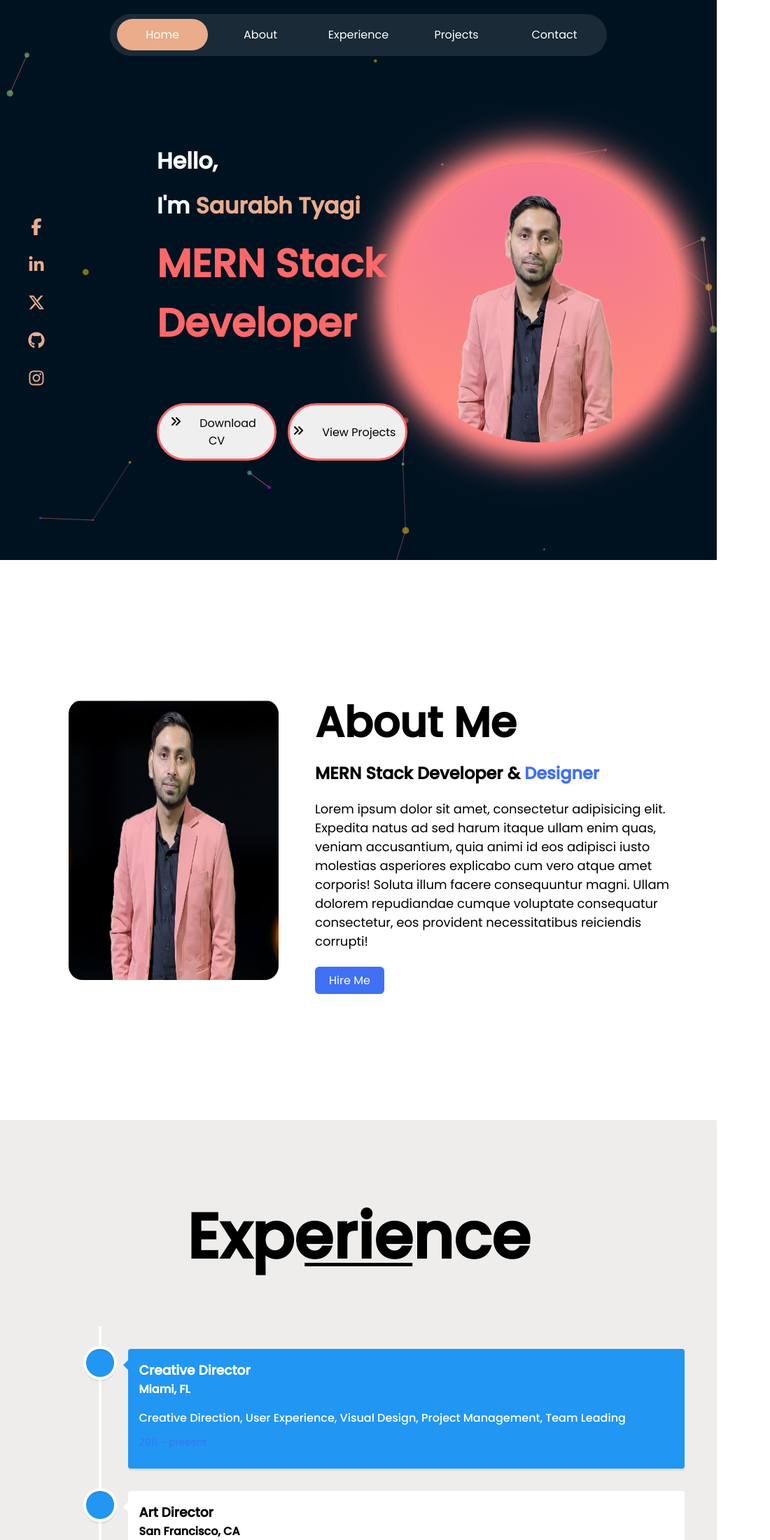
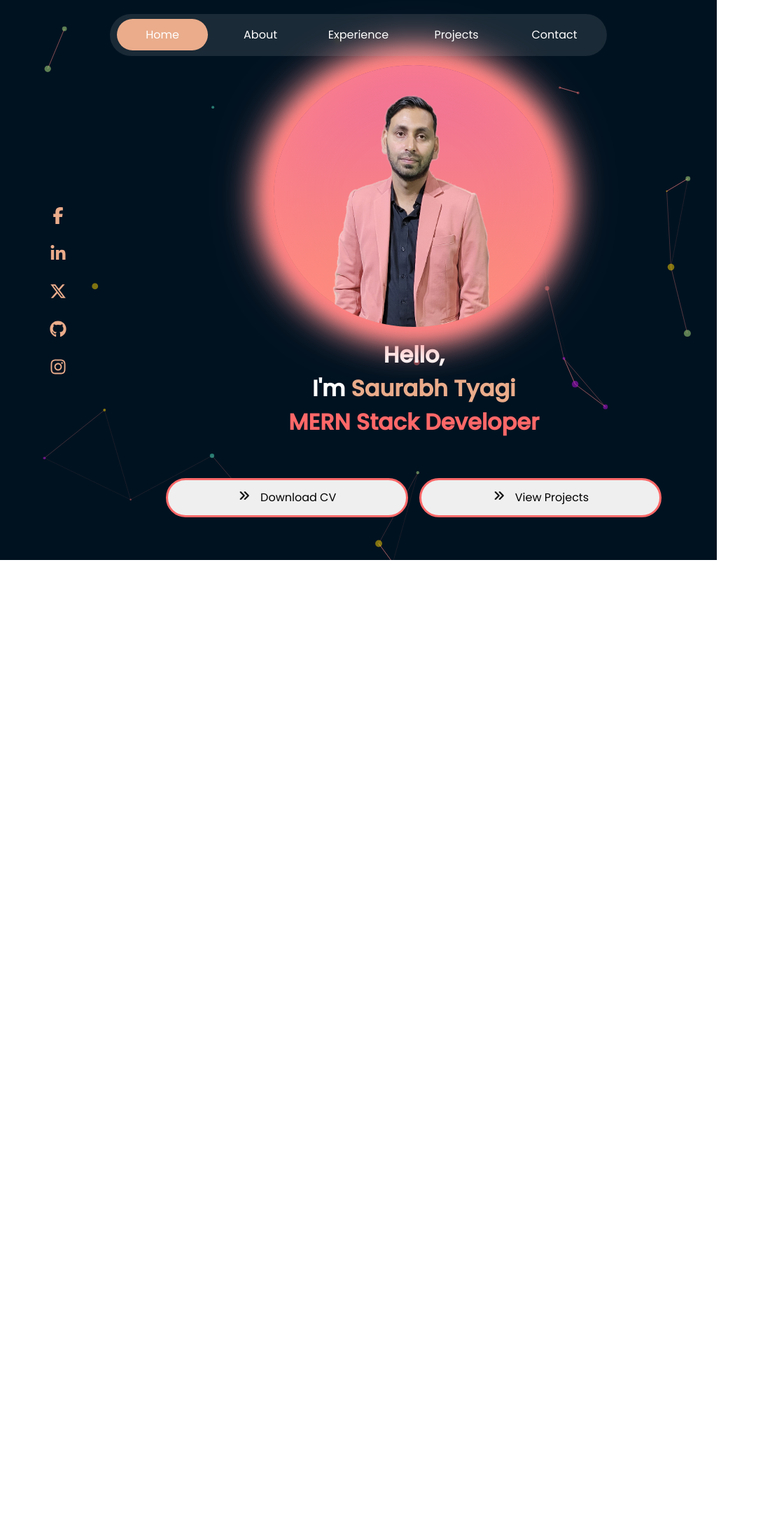
Before and after one commit to SAURABHTY01/personal-portfolio, a React (Create React App) app: page / in a window 1024 px wide. Shown: the top 2200 px of the page at 70% size, 1100 px wide, since content can reach past the window. After the commit the page ends 800 px from the top, so only its background shows below. Built offline with nearby package versions, Linux system fonts and the light colour scheme.

Commit message:
initial commit

```diff
--- a/src/index.css
+++ b/src/index.css
@@ -5,6 +5,10 @@
   padding: 0;
   box-sizing: border-box;
   font-family: "Poppins", sans-serif;
+}
+
+html,body{
+  overflow-x: hidden;
 }
 
 /* body {
--- a/src/pages/About.js
+++ b/src/pages/About.js
@@ -6,7 +6,7 @@ const About = () => {
     <div class="section about">
       <img src={Image} alt="" className="pic" />
       <div class="text">
-        <h2>About Me</h2>
+        <h2 className="section-title">About Me</h2>
         <h5>
           MERN Stack Developer & <span>Designer</span>
         </h5>
--- a/src/pages/Home.js
+++ b/src/pages/Home.js
@@ -1,7 +1,15 @@
 import React, { useState } from "react";
 import ProfilePic from "../assets/profile-pic.png";
 import ParticlesBackground from "../components/ParticlesBackground";
-import { FaAnglesRight, FaAnglesDown, FaFacebookF, FaLinkedinIn, FaInstagram, FaXTwitter, FaGithub } from "react-icons/fa6";
+import {
+  FaAnglesRight,
+  FaAnglesDown,
+  FaFacebookF,
+  FaLinkedinIn,
+  FaInstagram,
+  FaXTwitter,
+  FaGithub,
+} from "react-icons/fa6";
 
 const Home = () => {
   const [isHover, setIsHover] = useState(false);
@@ -10,13 +18,14 @@ const Home = () => {
       <ParticlesBackground />
       <div className="home-content">
         <div className="social-icons">
-          <FaFacebookF className="fa-brands"/>
-          <FaLinkedinIn className="fa-brands"/>
-          <FaXTwitter className="fa-brands"/>
-          <FaGithub className="fa-brands"/>
-          <FaInstagram className="fa-brands"/>
+          <FaFacebookF className="fa-brands" />
+          <FaLinkedinIn className="fa-brands" />
+          <FaXTwitter className="fa-brands" />
+          <FaGithub className="fa-brands" />
+          <FaInstagram className="fa-brands" />
         </div>
         <div className="content">
+          <div className="profile-content">
             <h2>Hello,</h2>
             <h2>
               I'm <span>Saurabh Tyagi</span>
@@ -27,18 +36,22 @@ const Home = () => {
                 onMouseEnter={() => setIsHover("true")}
                 onMouseLeave={() => setIsHover(false)}
               >
-              {isHover ? <FaAnglesDown  className="anim-updown"/> : <FaAnglesRight className="anim-leftRight"/>}
+                {isHover ? (
+                  <FaAnglesDown className="anim-updown" />
+                ) : (
+                  <FaAnglesRight className="anim-leftRight" />
+                )}
                 Download CV
               </button>
               <button>
-            <FaAnglesRight className="anim-leftRight"/>View Projects
+                <FaAnglesRight className="anim-leftRight" />
+                View Projects
               </button>
             </div>
           </div>
-      </div>
-      <div className="profile-img">
           <div className="profile-image">
           <img src={ProfilePic} alt="" srcset="" />
+        </div>
         </div>
       </div>
     </div>
--- a/src/style/main.css
+++ b/src/style/main.css
@@ -24,7 +24,7 @@
 }
 
 .home-content {
-  width: 50%;
+  width: 100%;
   height: 100%;
   display: flex;
   align-items: center;
@@ -49,21 +49,27 @@
   width: 70%;
   height: 100%;
   display: flex;
-  flex-direction: column;
   justify-content: center;
   gap: 1rem;
 }
 
-.content h2 {
+.profile-content {
+  width: 50%;
+  display: flex;
+  flex-direction: column;
+  justify-content: center;
+}
+
+.profile-content h2 {
   font-size: 2rem;
   color: #fff;
 }
 
-.content h2 span {
+.profile-content h2 span {
   color: #eaac8b;
 }
 
-.content h1 {
+.profile-content h1 {
   font-size: 3.5rem;
   color: #ff6868;
 }
@@ -142,8 +148,7 @@
   -webkit-background-clip: text;
   -webkit-text-fill-color: transparent;
   /* transition: background 0.5s ease-in-out; */
-*/
-.social-icons .fa-brands:hover:nth-child(3) {
+*/ .social-icons .fa-brands:hover:nth-child(3) {
   color: #d92e7f;
 }
 
@@ -183,6 +188,82 @@
   }
 }
 
+@media only screen and (min-width: 769px) and (max-width: 1024px) {
+  .home-section {
+    width: 100%;
+    flex-direction: column;
+    align-items: center;
+    padding-top: 2rem;
+  }
+  .home-content {
+    width: 100%;
+    gap: 2rem;
+  }
+
+  .content {
+    width: 100%;
+    flex-direction: column;
+    align-items: center;
+    text-align: center;
+  }
+
+  .profile-content {
+    width: 100%;
+  }
+
+  .profile-content h1 {
+    font-size: 2rem;
+  }
+
+  /* .social-icons {
+    margin-bottom: 4rem;
+    margin-left: 0;
+    width: 100%;
+    flex-direction: row;
+    justify-content: center;
+    gap: 5rem;
+    font-size: 2.5rem;
+  } */
+
+  .profile-image {
+    width: 40%;
+    order: -1; /* Move the profile image to the top */
+  }
+
+  .buttons {
+    width: 100%;
+    justify-content: center;
+  }
+
+  .buttons button {
+    width: 40%; /* Make buttons full width on tablets */
+  }
+
+  .about {
+    padding: 3rem;
+    flex-direction: column;
+    text-align: center;
+  }
+
+  .exp-section {
+    display: flex;
+    flex-direction: column;
+  }
+
+  .vertical-timeline {
+    padding: 0 !important;
+    margin: 0 40px !important;
+  }
+
+  .timeline {
+    padding: 0;
+    margin: 0 10px !important;
+    max-width: 650px;
+    overflow-y: scroll;
+    overflow-x: hidden;
+  }
+}
+
 /* Tablet Media Query */
 @media only screen and (max-width: 800px) {
   .home-section {
@@ -198,11 +279,23 @@
   }
 
   .content {
-    width: 80%;
+    width: 100%;
+    flex-direction: column;
+    align-items: center;
     text-align: center;
   }
 
-  .content h1 {
+  .profile-content {
+    width: 100%;
+  }
+
+  .profile-content h2 {
+
+    width: 100%;
+  }
+
+  .profile-content h1 {
+    width: 100%;
     font-size: 2rem;
   }
 
@@ -216,17 +309,15 @@
     font-size: 2.5rem;
   }
 
-  .profile-img {
-    order: -1; /* Move the profile image to the top */
-  }
-
   .profile-image {
+    order: -1;
     width: 300px !important; /* Adjust the width for better responsiveness */
     height: 300px !important; /* Adjust the height for better responsiveness */
   }
 
-  .buttons button {
+  .buttons {
     width: 100%; /* Make buttons full width on tablets */
+    justify-content: center;
   }
 
   .about {
@@ -268,13 +359,14 @@
     font-size: 0.9rem; /* Adjust button font size for better fit on smaller screens */
   }
 
-  .profile-img {
+  .profile-image {
     order: -1; /* Move the profile image to the top */
   }
 
-  .profile-image {
+  .profile-image img {
     width: 250px; /* Adjust the width for better responsiveness */
     height: 250px; /* Adjust the height for better responsiveness */
+    object-fit: cover;
   }
 }
 
@@ -297,29 +389,24 @@
   }
 }
 
-.profile-img {
+.profile-image {
   display: flex;
   align-items: center;
   justify-content: center;
   width: 50%;
 }
 
-.profile-image {
+.profile-image img {
   width: 400px;
-  height: 400px;
+  height: auto;
   background: linear-gradient(#f07099, #fe9176);
   border-radius: 50%;
   box-shadow: 0 0 15px #ff6868, inset 0 0 15px #ff6868;
   position: relative;
   overflow: hidden;
   animation: pulse 2s ease-in-out infinite alternate;
+  object-fit: contain;
 }
-
-.profile-image img {
-  width: 100%;
-  height: 100%;
-}
-
 
 .about-section {
   background: #eeedeb;
@@ -344,8 +431,8 @@
 
 .text {
   text-align: center;
-      max-width: 540px; /* Adjust the max-width as needed */
-      width: 100%;
+  max-width: 540px; /* Adjust the max-width as needed */
+  width: 100%;
 }
 
 .text h2 {
```
Also changed, not shown: src/App.js (+8 -8 lines). Lines whose indentation alone changed are shown as unchanged.
